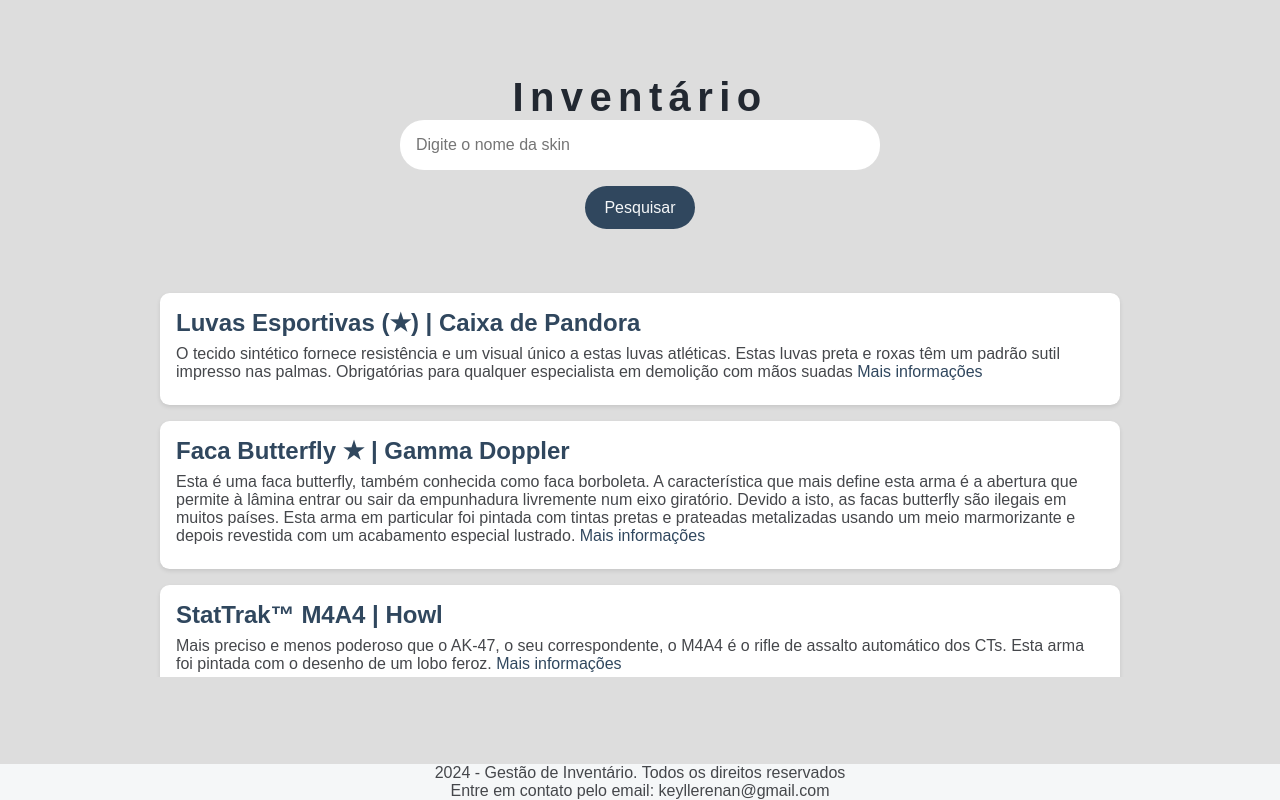
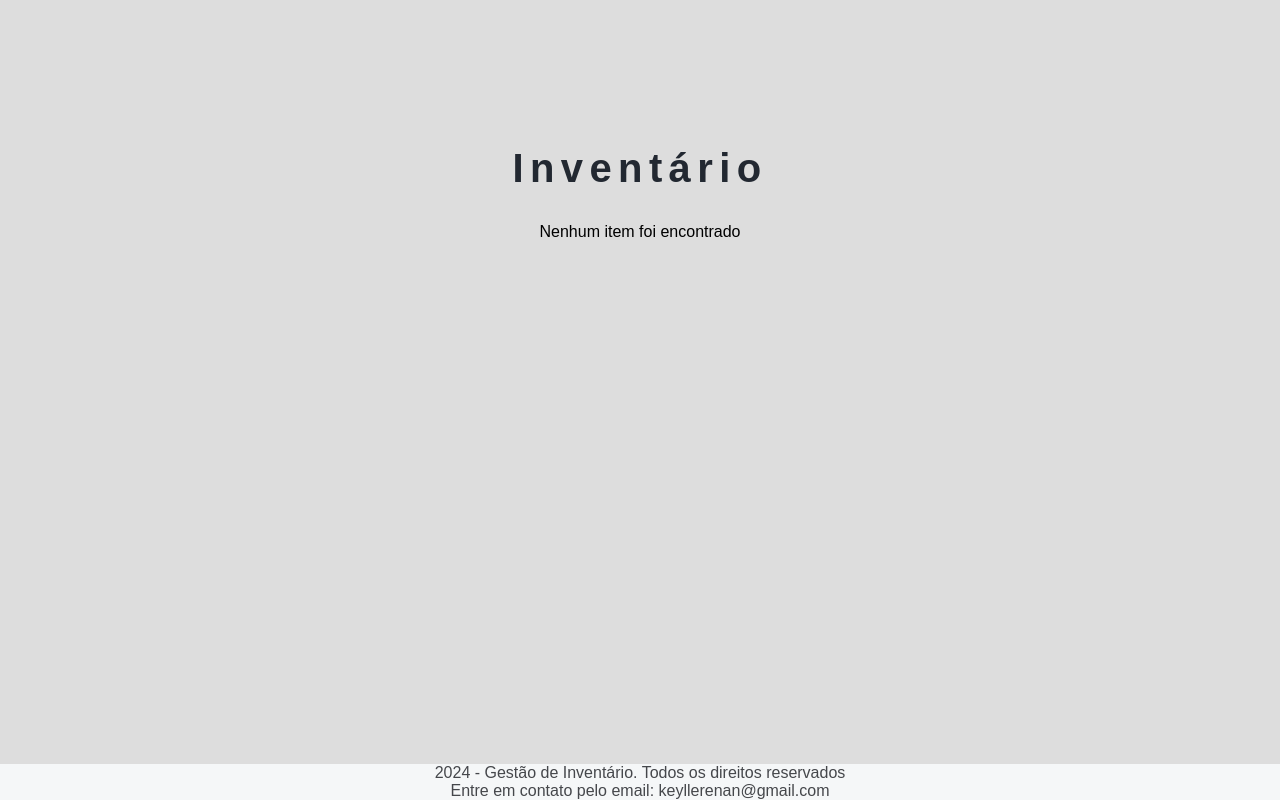
Before and after one commit to keyllerenan/Modelo-gerenciamento-IA, a plain HTML site: page index.html in a window 1280 px wide. Both pictures are taken after a click on the button "Pesquisar". Drawn offline with Linux system fonts and the light colour scheme.

Commit message:
feat: add

```diff
--- a/assets/app/app.js
+++ b/assets/app/app.js
@@ -1 +1,37 @@
-console.log(dados[1].exterior);
+function pesquisar () {
+    let section = document.getElementById("resultados-pesquisa");
+//console.log(section);
+
+let campoPesquisa = document.getElementById("campo-pesquisa").value
+//console.log(campoPesquisa)
+
+if (campoPesquisa == "") {
+    section.innerHTML = "Nenhum item foi encontrado"
+    return
+}
+
+campoPesquisa = campoPesquisa.toLowerCase();
+
+let resultados = "";
+let nome = "";
+let descricao = "";
+
+for (let dado of dados) {
+    nome = dado.nome.toLowerCase()
+    descricao = dado.descricao.toLowerCase()
+     if (dado.nome.includes(campoPesquisa) || dado.descricao.includes(campoPesquisa)){
+        resultados += `
+        <div class="item-resultado">
+            <h2>
+            <a href="${dado.link}" target="_blank">${dado.nome}</a>
+            </h2>
+        <p class="descricao-meta">${dado.des}<a href="#" target="_blank">Mais informações</a>
+        </p>
+        </div>
+        `
+     }
+};
+
+//Atribui os resultados gerados à seção HTML
+section.innerHTML = resultados;
+}
--- a/assets/app/dados.js
+++ b/assets/app/dados.js
@@ -1,9 +1,10 @@
-let dados = [
+let dado = [
     {
         nome: "Luvas Esportivas (★) | Caixa de Pandora",
         exterior: "Nova de Fábrica",
         float: 0.0015,
         preco: 52.000,
+        descricao: "O tecido sintético fornece resistência e um visual único a estas luvas atléticas.Estas luvas preta e roxas têm um padrão sutil impresso nas palmas. Obrigatórias para qualquer especialista em demolição com mãos suadas.",
         link: "https://csgoempire.com/item/248708631"
     },
     {
@@ -11,6 +12,7 @@
         exterior: "Nova de Fábrica",
         float: 0.0012,
         preco: 15.930,
+        descricao: "Esta é uma faca butterfly, também conhecida como faca borboleta. A característica que mais define esta arma é a abertura que permite à lâmina entrar ou sair da empunhadura livremente num eixo giratório. Devido a isto, as facas butterfly são ilegais em muitos países. Esta arma em particular foi pintada com tintas pretas e prateadas metalizadas usando um meio marmorizante e depois revestida com um acabamento especial lustrado.",
         link: "https://csgoempire.com/item/246141880"
     },
     {
@@ -18,6 +20,7 @@
         exterior: "Nova de Fábrica",
         float: 0.0020,
         preco: 13.100,
+        descricao: "Mais preciso e menos poderoso que o AK-47, o seu correspondente, o M4A4 é o rifle de assalto automático dos CTs. Esta arma foi pintada com o desenho de um lobo feroz.",
         link: "https://csgoempire.com/item/249901510"
     }
 ];
--- a/index.html
+++ b/index.html
@@ -13,38 +13,9 @@
         <h1>Inventário</h1>
     </header>
     <main>
-        <section>
-            <input type="text" placeholder="Digite o nome da skin">
-            <button>Pesquisar</button>
-        </section>
-        <section class="resultados-pesquisa">
-            <div class="item-resultado">
-                <h2>
-                    <a href="https://csgoempire.com/item/248708631" target="_blank">Luvas Esportivas (★) | Caixa de Pandora</a>
-                </h2>
-                <p class="descricao-meta">O tecido sintético fornece resistência e um visual único a estas luvas atléticas. Estas luvas preta e roxas têm um padrão sutil impresso nas palmas. Obrigatórias para qualquer especialista em demolição com mãos suadas
-                    <a href="#" target="_blank">Mais informações</a>
-                </p>
-            </div>
-
-            <div class="item-resultado">
-                <h2>
-                    <a href="https://csgoempire.com/item/246141880" target="_blank">Faca Butterfly ★ | Gamma Doppler</a>
-                </h2>
-                <p class="descricao-meta">Esta é uma faca butterfly, também conhecida como faca borboleta. A característica que mais define esta arma é a abertura que permite à lâmina entrar ou sair da empunhadura livremente num eixo giratório. Devido a isto, as facas butterfly são ilegais em muitos países. Esta arma em particular foi pintada com tintas pretas e prateadas metalizadas usando um meio marmorizante e depois revestida com um acabamento especial lustrado.
-                    <a href="#" target="_blank">Mais informações</a>
-                </p>
-            </div>
-
-            <div class="item-resultado">
-                <h2>
-                    <a href="https://csgoempire.com/item/249901510" target="_blank">StatTrak™ M4A4 | Howl</a>
-                </h2>
-                <p class="descricao-meta">Mais preciso e menos poderoso que o AK-47, o seu correspondente, o M4A4 é o rifle de assalto automático dos CTs. Esta arma foi pintada com o desenho de um lobo feroz.
-                    <a href="#" target="_blank">Mais informações</a>
-                </p>
-            </div>
-
+        <section class="resultados-pesquisa" id="resultados-pesquisa">
+            <input type="text" placeholder="Digite o nome da skin" id="campo-pesquisa">
+            <button onclick=pesquisar()>Pesquisar</button>
         </section>
     </main>
     <footer>
```
